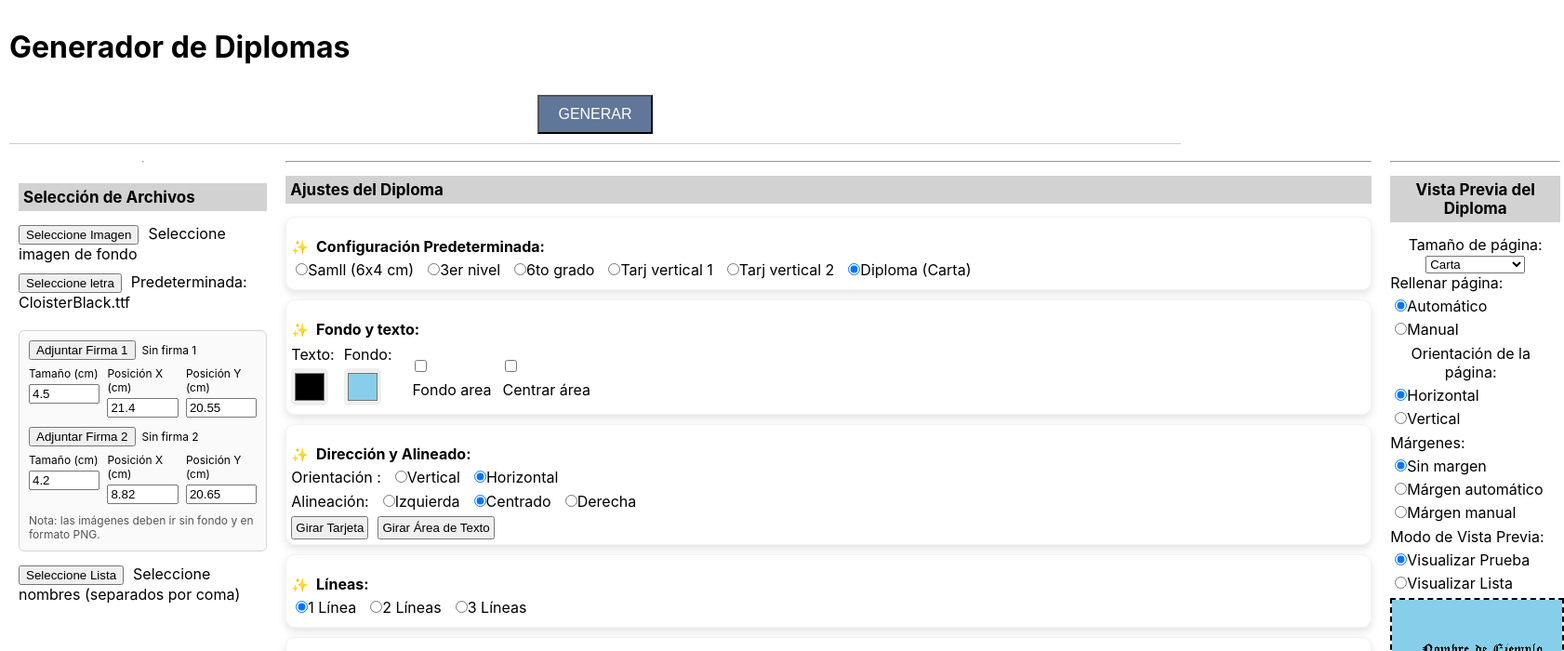
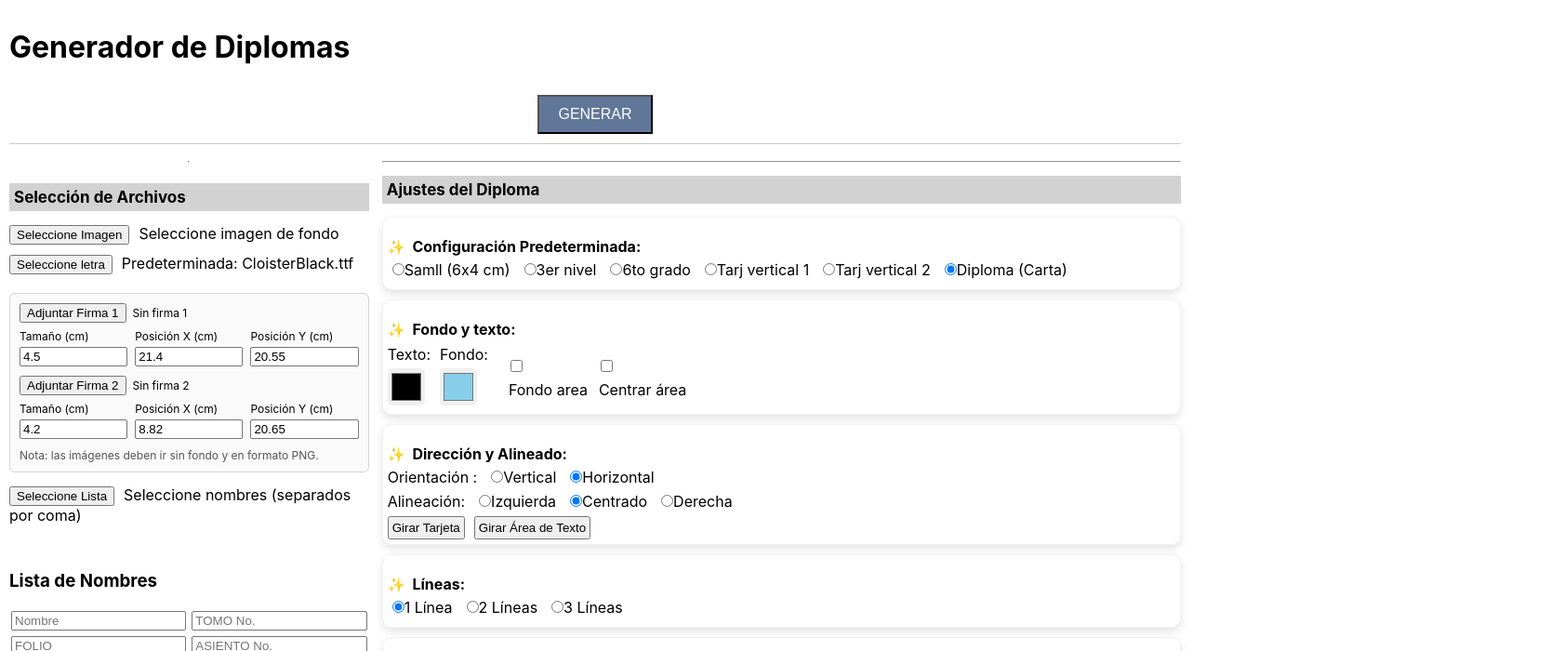
Before and after one commit to lsnoglos/diplomaGenerator, a React (Create React App) app: page / in a window 1280 px wide. Shown: the top 700 px of the page at 93% size, 1682 px wide, since content can reach past the window. Built offline with nearby package versions, Linux system fonts and the light colour scheme.

Commit message:
Ubicar vista previa debajo de lista de nombres en escritorio

```diff
--- a/src/App.css
+++ b/src/App.css
@@ -24,16 +24,36 @@
 .main-content {
   display: flex;
   flex-direction: column;
+  gap: 10px;
 }
 
 @media (min-width: 768px) {
   .main-content {
-    flex-direction: row;
+    display: grid;
+    grid-template-columns: minmax(280px, 0.9fr) minmax(0, 2fr);
+    grid-template-areas:
+      "files settings"
+      "preview settings";
+    align-items: start;
+    gap: 14px;
   }
 
-  .main-content > div {
-    flex: 1;
-    margin: 10px;
+  .main-content > .file-selection {
+    grid-area: files;
+    min-width: 0;
+    margin: 10px 0;
+  }
+
+  .main-content > .dimensions-section {
+    grid-area: settings;
+    min-width: 0;
+    margin: 10px 0;
+  }
+
+  .main-content > .canvas-area {
+    grid-area: preview;
+    min-width: 0;
+    margin: 10px 0;
   }
 }
 
```
